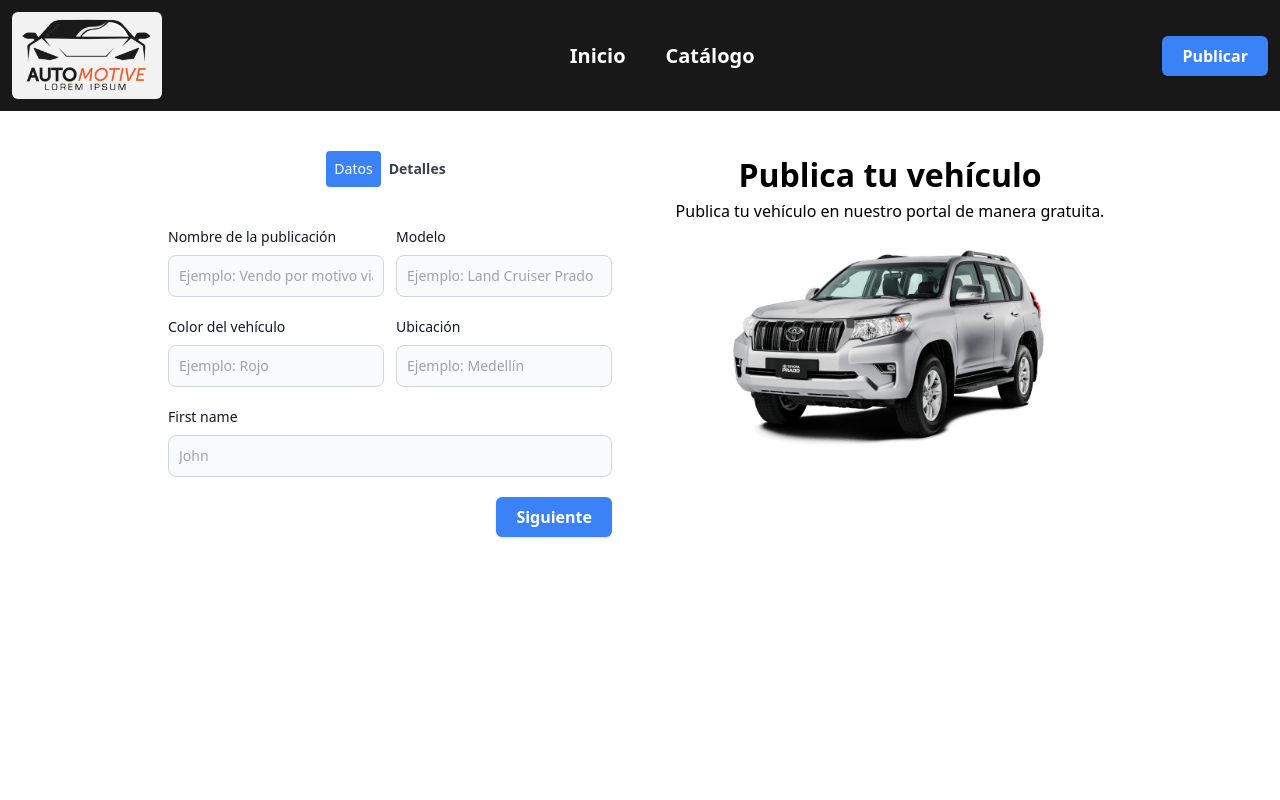
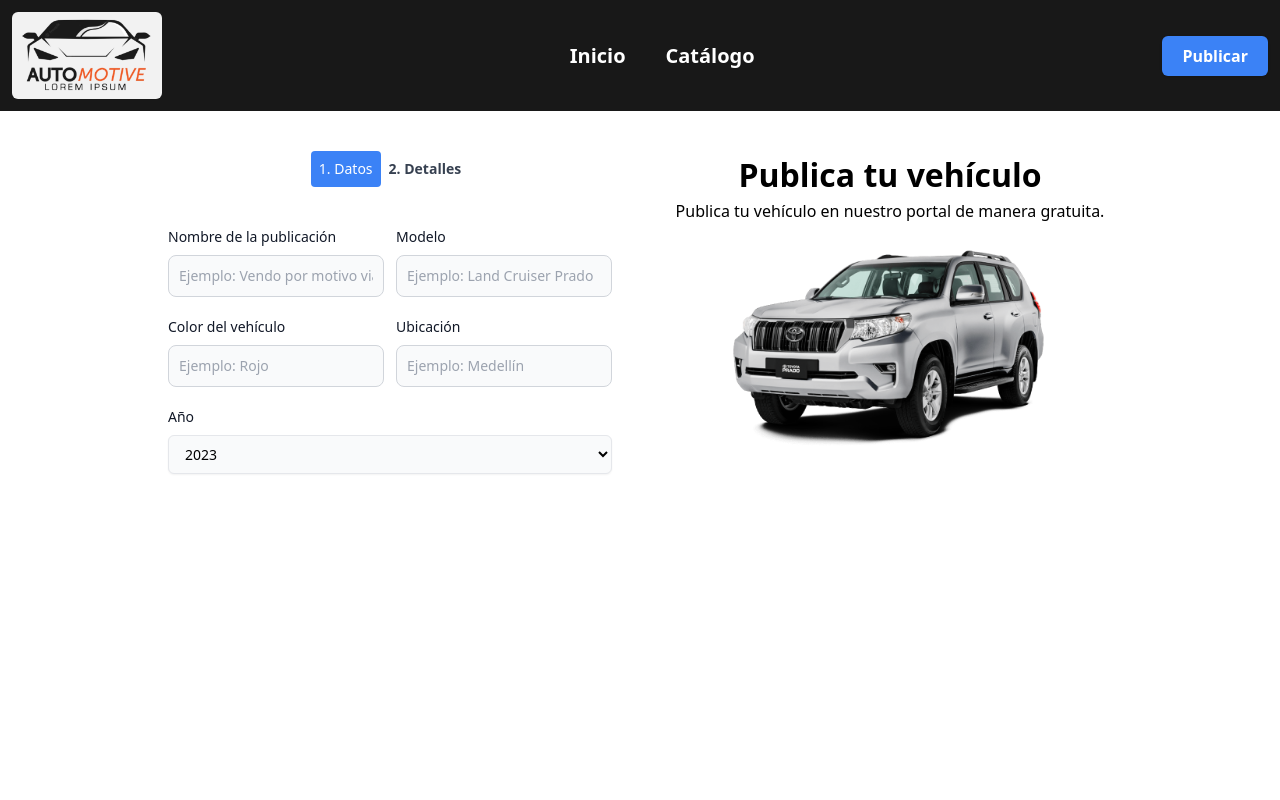
Before and after one commit to andresha20/JAVA-REACT-typescript-crud-marketplace, a React (Vite) app in the folder client/: page /publish in a window 1280 px wide. Shown: the top 800 px of the page. Built offline with nearby package versions, Linux system fonts and the light colour scheme.

Commit message:
08/05/2023 - 15:46

```diff
--- a/client/src/components/global/Stepper.tsx
+++ b/client/src/components/global/Stepper.tsx
@@ -31,19 +31,19 @@ const Stepper: React.FunctionComponent<IAppProps> = ({ isButtonDisabled = false,
   return <aside>
       <div className='w-full sm:justify-center select-none text-sm mb-10 space-y-2 sm:space-y-0 sm:flex '>
         {items.map((item, i) => (
-          <p key={i} onClick={e => switchIndex(1, i)} className={`${activeIndex == i ? "bg-blue-500 text-white rounded" : " hover:text-blue-500 font-bold text-gray-700 cursor-pointer"} p-2 transition-all`}>{item.label}</p>
+          <p key={i} onClick={e => switchIndex(1, i)} className={`${activeIndex == i ? "bg-blue-500 text-white rounded" : " hover:text-blue-500 font-bold text-gray-700 cursor-pointer"} p-2 transition-all`}>{i + 1}. {item.label}</p>
         ))}
       </div>
       <div>
         {children || <>Empty content</>}
-        {showButton &&
-          <div className={`flex ${activeIndex == 0 ? 'justify-end' : 'justify-between'} mt-5`}>
-            {activeIndex > 0 &&
-              <Button color='bg-gray-700'>Volver</Button>
-            }
-            <Button color='bg-blue-500'>{buttonLabel}</Button>
-          </div>
-        }
+        <div className={`flex ${activeIndex == 0 ? 'justify-end' : 'justify-between'} mt-5`}>
+          {activeIndex > 0 && showButton &&
+            <Button fn={() => setIndex((state: number) => state - 1)} color='bg-gray-700'>Volver</Button>
+          }
+          {!isButtonDisabled &&
+            <Button fn={() => setIndex((state: number) => state + 1)} color='bg-blue-500'>{buttonLabel}</Button>
+          }
+        </div>
       </div>
   </aside>
 }
--- a/client/src/components/global/UploadForm.tsx
+++ b/client/src/components/global/UploadForm.tsx
@@ -5,6 +5,7 @@ import { useForm } from 'react-hook-form';
 import { useNavigate } from 'react-router-dom';
 import Button from './Button';
 import Stepper from './Stepper';
+import { getYears } from '../../utils/general';
 
 type FormData = {
     postName: string;
@@ -31,6 +32,7 @@ const UploadForm: React.FunctionComponent<IAppProps> = ({ children }) => {
     { name: "1", label: "Datos" },
     { name: "2", label: "Detalles" },
   ]
+  const [isButtonDisabled, setIsButtonDisabled] = React.useState<boolean>(true);
   const [activeIndex, setActiveIndex] = React.useState<number>(0);
   const navigate = useNavigate();
   const {
@@ -41,10 +43,44 @@ const UploadForm: React.FunctionComponent<IAppProps> = ({ children }) => {
       formState: { errors },
   } = useForm<FormData>();
 
+  const mergeFormData = () => {
+
+  }
+
+  const handleCheckbox = (e: React.ChangeEvent<HTMLInputElement>) => {
+    const { name: origin, value } = e.target;
+    let properties = getValues();
+    let keys = Object.keys(properties);
+    switch (origin) {
+        case 'bulletproof':
+        case 'negotiable':
+        case 'exchange':
+            setValue(origin, !properties[origin]);
+            break;
+        case 'postName':
+        case 'model':
+        case 'location':
+        case 'color':
+          setValue(origin, value);
+          break;
+        case 'fuelType':
+        case 'transmission':
+        case 'category':
+        case 'year':
+        case 'brand':
+          setValue(origin, parseInt(value));
+          break;
+            default:
+            break;
+    }
+    setIsButtonDisabled(false)
+}
+
   return <aside>
     <form className='space-y-5'>
-        <Stepper maxIndex={steps.length} items={steps} startsAt={0} activeIndex={activeIndex} setIndex={(data: number) => setActiveIndex(data)}>
+        <Stepper isButtonDisabled={isButtonDisabled || Object.keys(errors).length > 0} maxIndex={steps.length} items={steps} startsAt={0} activeIndex={activeIndex} setIndex={(data: number) => setActiveIndex(data)}>
           {activeIndex == 0 &&
+            <form onSubmit={handleSubmit(() => mergeFormData())} >
               <div className='space-y-5'>
                   <div className='flex space-x-3'>
                     <div className='w-full'>
@@ -67,10 +103,21 @@ const UploadForm: React.FunctionComponent<IAppProps> = ({ children }) => {
                     </div>
                   </div>
                   <div>
-                  <label className="block mb-2 text-sm font-medium text-gray-900 dark:text-white">First name</label>
-                  <input type="text" id="first_name" className="bg-gray-50 border border-gray-300 text-gray-900 text-sm rounded-lg focus:ring-blue-500 focus:border-blue-500 block w-full p-2.5 dark:bg-gray-700 dark:border-gray-600 dark:placeholder-gray-400 dark:text-white dark:focus:ring-blue-500 dark:focus:border-blue-500" placeholder="John" required/>
+                      <label className="block mb-2 text-sm font-medium text-gray-900 dark:text-white">Año</label>
+                      <select onChange={(e: React.ChangeEvent<HTMLSelectElement>) => {
+                            setValue("year", parseInt(e.target.value))
+                        }} className="cursor-pointer w-full px-3 py-2 bg-gray-50 border border-gray-3x|00 rounded-md text-sm shadow-sm placeholder-primary-default-400
+                        focus:outline-none focus:border-blue-500 focus:ring-1 focus:ring-primary-default
+                        disabled:bg-slate-50 disabled:text-slate-500 disabled:border-slate-200 disabled:shadow-none
+                        invalid:border-red-700 invalid:text-red-600
+                        focus:invalid:border-red-700 focus:invalid:ring-red-500">
+                        {getYears().map((el: any, i: number) => (
+                            <option value={i+1} key={i}>{el}</option>
+                        ))}
+                        </select>
                   </div>
               </div>
+            </form>
           }
           { activeIndex == 1 &&
           <div className='space-y-5'>
--- a/client/src/utils/general.ts
+++ b/client/src/utils/general.ts
@@ -3,6 +3,15 @@ export const brands = [
     { name: 'BMW', logo: `/images/bmw.png` },
     { name: 'Toyota', logo: `/images/toyota.png` },
 ]
+
+export const getYears = () => {
+    const currentDate: Date = new Date();
+    const arrayOfYears = [];
+    for (let i = 1900; i <= currentDate.getFullYear(); i++) {
+        arrayOfYears.push(i);
+    }
+    return arrayOfYears.reverse();
+}
 
 export const menuItems = [
     { label: 'Inicio', name: '/' },
```
Lines whose indentation alone changed are shown as unchanged.
